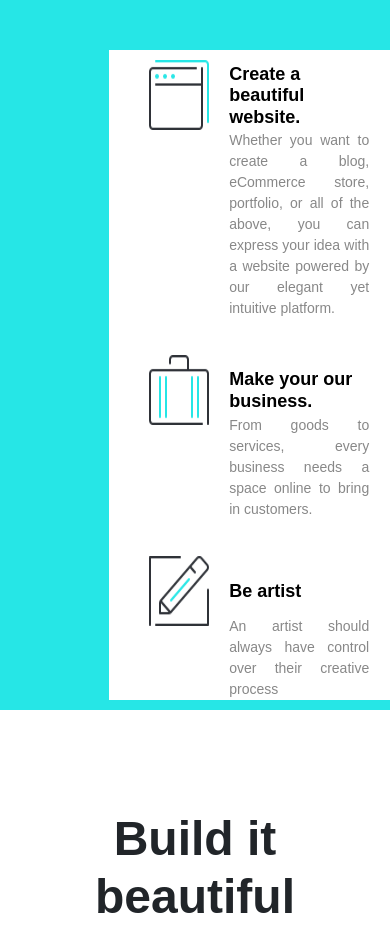
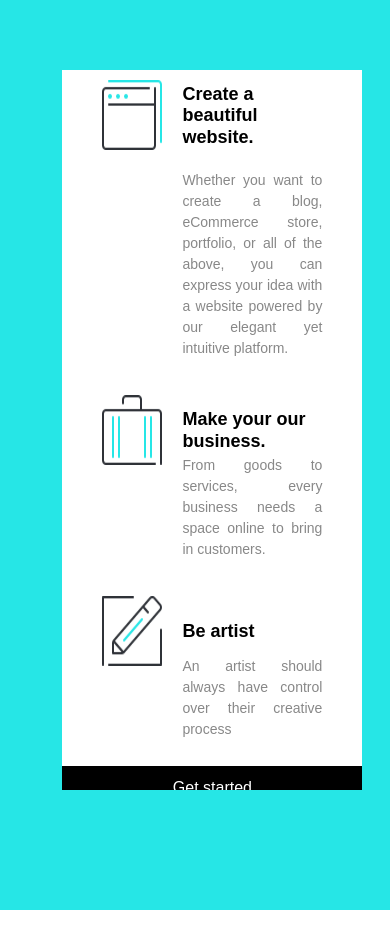
Before and after one commit to Omar125Radwan/Get-Some-Amazing-Design, a plain HTML site: page index.html in a window 390 px wide. Shown: the part 2560-3488 px from the top of the page. Drawn offline with Linux system fonts and the light colour scheme.

Commit message:
Update style.css

```diff
--- a/assets/css/style.css
+++ b/assets/css/style.css
@@ -361,19 +361,26 @@ section {
 
 @media (max-width:992px) {
     .smart-phone .feats {
-        left: 28%;
-        top: 45%;
+        left: 36%;
+        top: 40%;
         width: 300px;
-        height: 650px;
+        height: 720px;
     }
     .smart-phone {
-        height: 1200px;
-    }
-    .smart-phone .feats .btn-feats button {
-        padding: 12px 0;
+        height: 1400px;
     }
     .smart-phone .feats .feat-boxs:first-child p {
-        margin-top: -10px;
+        margin-top: 10px;
+    }
+}
+@media (max-width:767px) {
+    .smart-phone .feats {
+        left: 16%;
+    }
+}
+@media (max-width:320px) {
+    .smart-phone .feats {
+        left: 4%;
     }
 }
 
```
